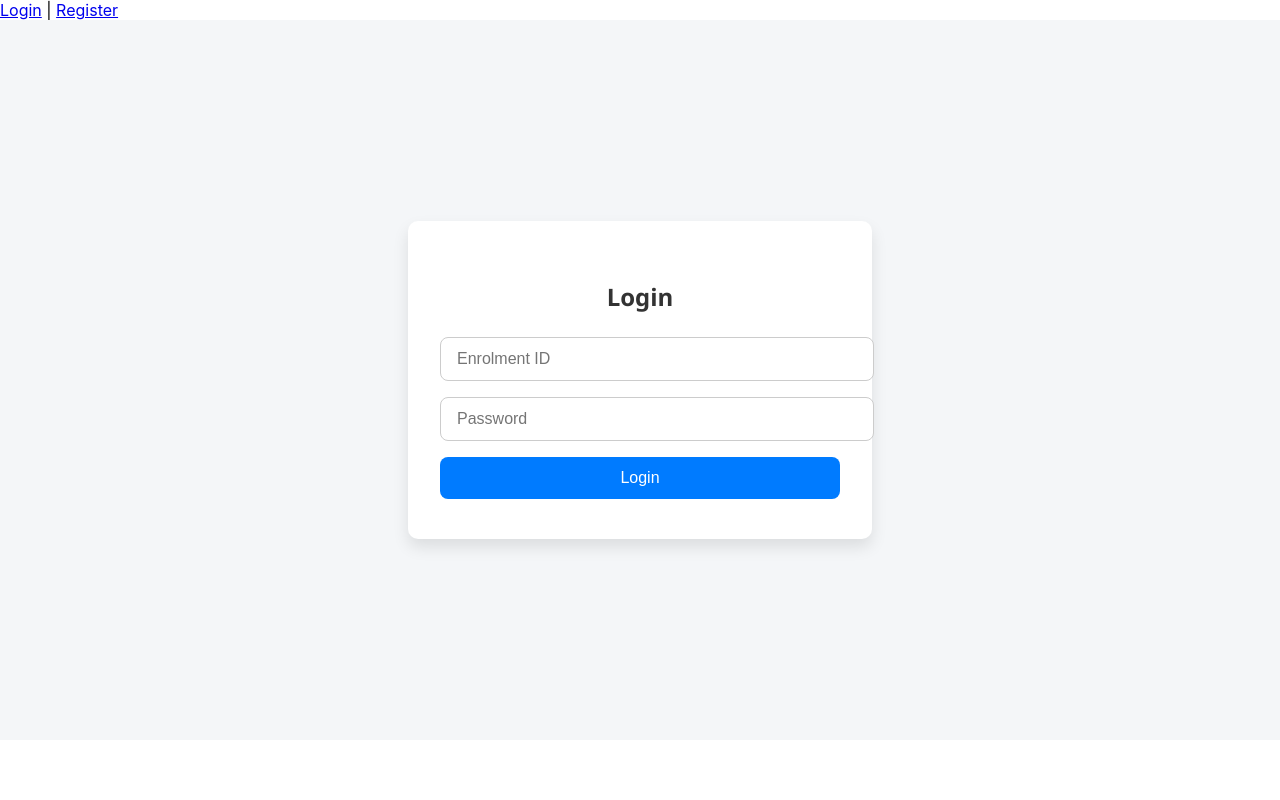
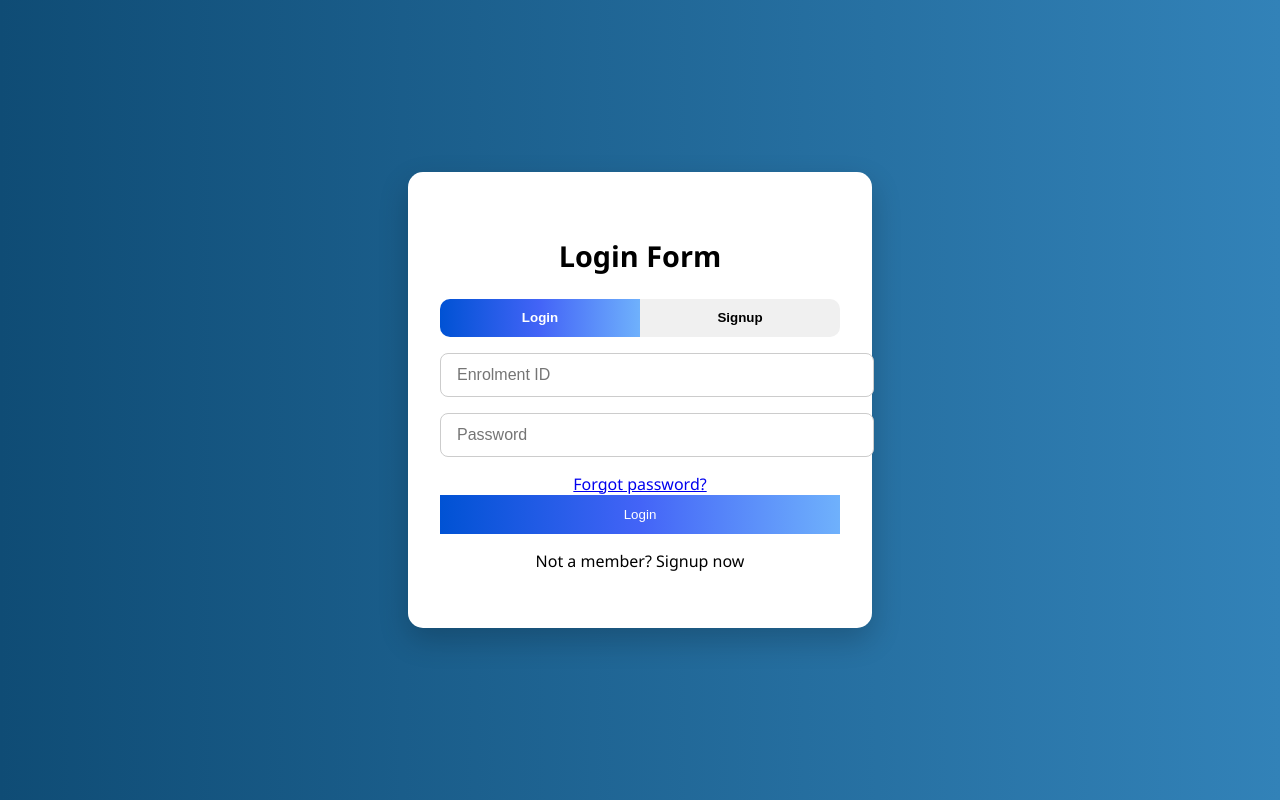
Before and after one commit to simona-cholakova/noteXchange, a React (Create React App) app in the folder frontend/: page /login in a window 1280 px wide. Built offline with nearby package versions, Linux system fonts and the light colour scheme.

Commit message:
login page style fixed

```diff
--- a/frontend/src/App.js
+++ b/frontend/src/App.js
@@ -7,9 +7,9 @@ import StudentHome from './pages/StudentHome';
 function App() {
   return (
     <Router>
-      <nav>
+      {/* <nav>
         <Link to="/login">Login</Link> | <Link to="/register">Register</Link>
-      </nav>
+      </nav> */}
       <Routes>
         <Route path="/login" element={<LoginPage />} />
         <Route path="/register" element={<RegisterPage />} />
--- a/frontend/src/components/AuthForm.js
+++ b/frontend/src/components/AuthForm.js
@@ -3,7 +3,8 @@ import { login, register } from '../api/auth';
 import { useNavigate } from 'react-router-dom';
 import '../styles/AuthForm.css';
 
-const AuthForm = ({ type }) => {
+const AuthForm = () => {
+    const [type, setType] = useState('login');
     const [formData, setFormData] = useState({
         enrolment_id: '',
         name: '',
@@ -12,7 +13,6 @@ const AuthForm = ({ type }) => {
         username: '',
         password: ''
     });
-
     const [error, setError] = useState('');
     const navigate = useNavigate();
 
@@ -31,7 +31,6 @@ const AuthForm = ({ type }) => {
                     password: formData.password
                 });
 
-                // 👇 Fetch homepage data based on role
                 const homepageRes = await fetch('http://88.200.63.148:9333/api/homepage', {
                     credentials: 'include'
                 });
@@ -52,30 +51,90 @@ const AuthForm = ({ type }) => {
         }
     };
 
+    return (
+        <div className="auth-form-wrapper">
+            <form className="auth-form-card" onSubmit={handleSubmit}>
+                <h2>Login Form</h2>
 
-    return (
-        <div className="auth-form-container">
-            <form className="auth-form" onSubmit={handleSubmit}>
-                <h2>{isLogin ? 'Login' : 'Register'}</h2>
+                <div className="tab-buttons">
+                    <button
+                        type="button"
+                        className={isLogin ? 'active' : ''}
+                        onClick={() => setType('login')}
+                    >
+                        Login
+                    </button>
+                    <button
+                        type="button"
+                        className={!isLogin ? 'active' : ''}
+                        onClick={() => setType('register')}
+                    >
+                        Signup
+                    </button>
+                </div>
 
-                <input type="text" name="enrolment_id" placeholder="Enrolment ID" onChange={handleChange} required />
+                <input
+                    type="text"
+                    name="enrolment_id"
+                    placeholder="Enrolment ID"
+                    onChange={handleChange}
+                    required
+                />
+
                 {!isLogin && (
                     <>
-                        <input type="text" name="name" placeholder="Name" onChange={handleChange} required />
-                        <input type="text" name="surname" placeholder="Surname" onChange={handleChange} required />
-                        <input type="email" name="email" placeholder="Email" onChange={handleChange} required />
-                        <input type="text" name="username" placeholder="Username" onChange={handleChange} required />
+                        <input
+                            type="text"
+                            name="name"
+                            placeholder="Name"
+                            onChange={handleChange}
+                            required
+                        />
+                        <input
+                            type="text"
+                            name="surname"
+                            placeholder="Surname"
+                            onChange={handleChange}
+                            required
+                        />
+                        <input
+                            type="email"
+                            name="email"
+                            placeholder="Email"
+                            onChange={handleChange}
+                            required
+                        />
+                        <input
+                            type="text"
+                            name="username"
+                            placeholder="Username"
+                            onChange={handleChange}
+                            required
+                        />
                     </>
                 )}
-                <input type="password" name="password" placeholder="Password" onChange={handleChange} required />
 
-                {error && <p>{error}</p>}
+                <input
+                    type="password"
+                    name="password"
+                    placeholder="Password"
+                    onChange={handleChange}
+                    required
+                />
 
-                <button type="submit">{isLogin ? 'Login' : 'Register'}</button>
+                {isLogin && <a className="forgot-password" href="#">Forgot password?</a>}
+                {error && <p className="error-msg">{error}</p>}
+
+                <button className="submit-btn" type="submit">
+                    {isLogin ? 'Login' : 'Register'}
+                </button>
+
+                <p className="toggle-link">
+                    {isLogin ? "Not a member?" : "Already have an account?"} <span onClick={() => setType(isLogin ? 'register' : 'login')}>{isLogin ? "Signup now" : "Login"}</span>
+                </p>
             </form>
         </div>
     );
-
 };
 
 export default AuthForm;
--- /dev/null
+++ b/frontend/src/pages/WelcomePage.js
@@ -0,0 +1 @@
+import React from "react";
--- a/frontend/src/styles/AuthForm.css
+++ b/frontend/src/styles/AuthForm.css
@@ -1,28 +1,51 @@
-.auth-form-container {
+.auth-form-wrapper {
   display: flex;
   justify-content: center;
   align-items: center;
-  min-height: 90vh;
-  background-color: #f4f6f8;
+  min-height: 100vh;
+  background: linear-gradient(to right, #0f4c75, #3282b8);
   font-family: 'Segoe UI', Tahoma, Geneva, Verdana, sans-serif;
 }
 
-.auth-form {
+.auth-form-card {
   background: white;
   padding: 2.5rem 2rem;
-  border-radius: 10px;
-  box-shadow: 0 8px 16px rgba(0, 0, 0, 0.1);
+  border-radius: 15px;
+  box-shadow: 0 12px 30px rgba(0, 0, 0, 0.2);
   width: 100%;
   max-width: 400px;
+  text-align: center;
 }
 
-.auth-form h2 {
-  text-align: center;
+.auth-form-card h2 {
   margin-bottom: 1.5rem;
-  color: #333;
+  color: #000;
+  font-size: 1.8rem;
 }
 
-.auth-form input {
+.tab-buttons {
+  display: flex;
+  margin-bottom: 1rem;
+  border-radius: 10px;
+  overflow: hidden;
+}
+
+.tab-buttons button {
+  flex: 1;
+  padding: 0.7rem;
+  border: none;
+  cursor: pointer;
+  font-weight: bold;
+  background-color: #f0f0f0;
+  transition: 0.3s;
+}
+
+.tab-buttons button.active {
+  background: linear-gradient(to right, #0052d4, #4364f7, #6fb1fc);
+  color: white;
+}
+
+.auth-form-card input {
   width: 100%;
   padding: 0.75rem 1rem;
   margin-bottom: 1rem;
@@ -32,30 +55,15 @@
   transition: border-color 0.2s;
 }
 
-.auth-form input:focus {
+.auth-form-card input:focus {
   border-color: #007bff;
   outline: none;
 }
 
-.auth-form button {
+.submit-btn {
   width: 100%;
   padding: 0.75rem 1rem;
-  background-color: #007bff;
+  background: linear-gradient(to right, #0052d4, #4364f7, #6fb1fc);
   color: white;
   border: none;
-  border-radius: 8px;
-  font-size: 1rem;
-  cursor: pointer;
-  transition: background-color 0.2s ease;
 }
-
-.auth-form button:hover {
-  background-color: #0056b3;
-}
-
-.auth-form p {
-  margin-top: 0.5rem;
-  text-align: center;
-  color: red;
-  font-size: 0.9rem;
-}
```
